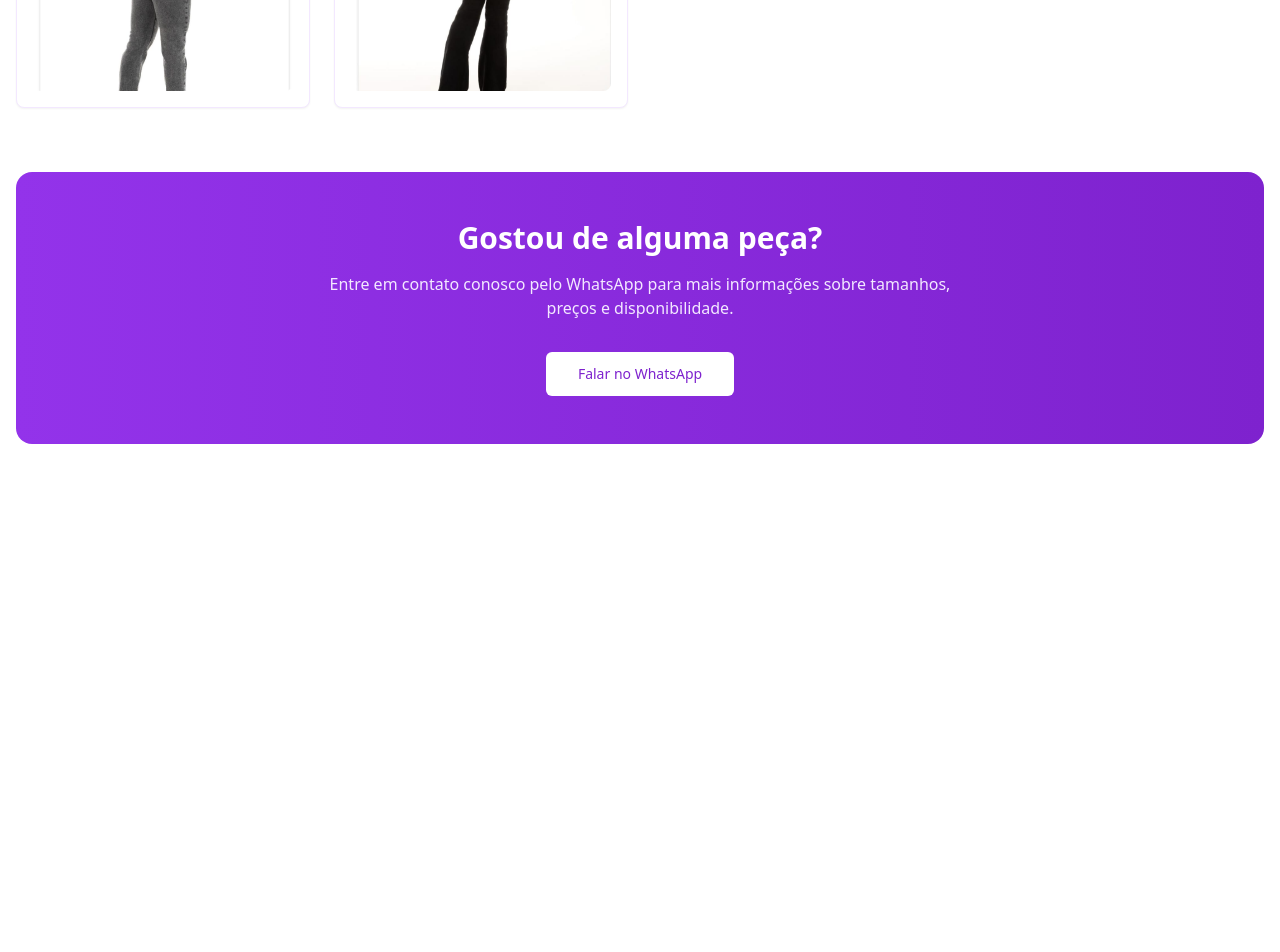
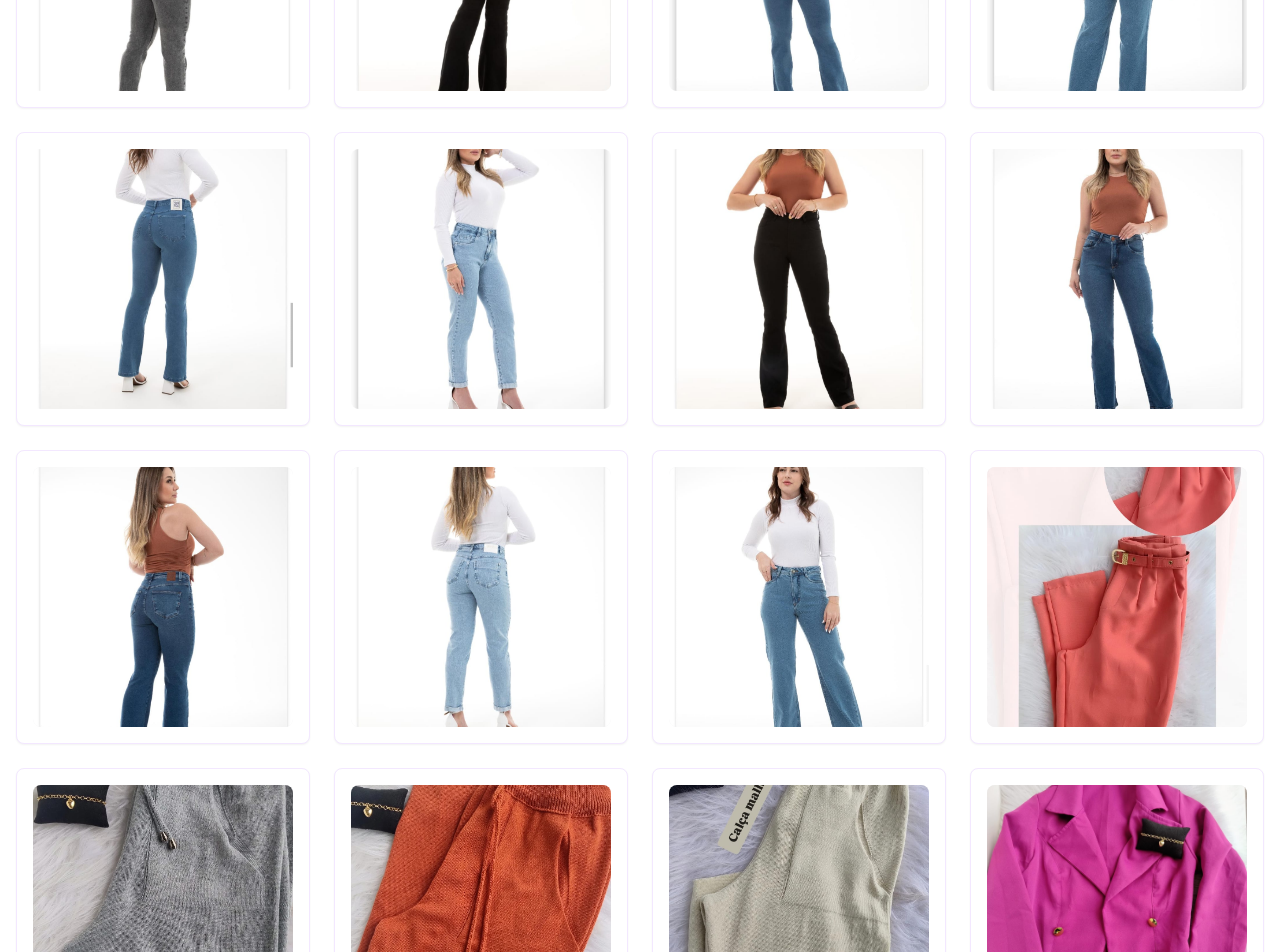
Before and after one commit to DevZipMateus/santos-style-booster, a React (Vite) app: page /produtos/feminino in a window 1280 px wide. Shown: the part 640-1592 px from the top of the page. Before the commit the page ends 1116 px from the top, so only its background shows below. Built offline with nearby package versions, Linux system fonts and the light colour scheme.

Commit message:
Add all category images
Updated category pages to include all images from their respective GitHub folders.

```diff
--- a/src/pages/CategoryJewelry.tsx
+++ b/src/pages/CategoryJewelry.tsx
@@ -11,7 +11,15 @@ const CategoryJewelry = () => {
     "/lovable-uploads/joias/IMG-20250715-WA0029(1).jpg",
     "/lovable-uploads/joias/IMG-20250715-WA0030(1).jpg",
     "/lovable-uploads/joias/IMG-20250715-WA0032(1).jpg",
-    "/lovable-uploads/joias/IMG-20250715-WA0033(1).jpg"
+    "/lovable-uploads/joias/IMG-20250715-WA0033(1).jpg",
+    "/lovable-uploads/joias/IMG-20250715-WA0034(1).jpg",
+    "/lovable-uploads/joias/IMG-20250715-WA0035(1).jpg",
+    "/lovable-uploads/joias/IMG-20250715-WA0036(1).jpg",
+    "/lovable-uploads/joias/IMG-20250715-WA0037(1).jpg",
+    "/lovable-uploads/joias/IMG-20250715-WA0038(1).jpg",
+    "/lovable-uploads/joias/IMG-20250715-WA0039(1).jpg",
+    "/lovable-uploads/joias/IMG-20250715-WA0040(1).jpg",
+    "/lovable-uploads/joias/IMG-20250715-WA0042(1).jpg"
   ];
 
   return (
--- a/src/pages/CategoryKids.tsx
+++ b/src/pages/CategoryKids.tsx
@@ -11,7 +11,12 @@ const CategoryKids = () => {
     "/lovable-uploads/infantil/IMG-20250605-WA0030.jpg",
     "/lovable-uploads/infantil/IMG-20250605-WA0031.jpg",
     "/lovable-uploads/infantil/IMG-20250819-WA0024(1).jpg",
-    "/lovable-uploads/infantil/IMG-20250819-WA0025(1).jpg"
+    "/lovable-uploads/infantil/IMG-20250819-WA0025(1).jpg",
+    "/lovable-uploads/infantil/IMG-20250819-WA0026(1).jpg",
+    "/lovable-uploads/infantil/IMG-20250819-WA0027(1).jpg",
+    "/lovable-uploads/infantil/IMG-20250819-WA0028(1).jpg",
+    "/lovable-uploads/infantil/IMG-20250819-WA0029(1).jpg",
+    "/lovable-uploads/infantil/IMG-20250819-WA0031(1).jpg"
   ];
 
   return (
--- a/src/pages/CategoryWomen.tsx
+++ b/src/pages/CategoryWomen.tsx
@@ -11,7 +11,21 @@ const CategoryWomen = () => {
     "/lovable-uploads/roupas femininas/IMG-20250814-WA0035.jpg",
     "/lovable-uploads/roupas femininas/IMG-20250814-WA0036.jpg",
     "/lovable-uploads/roupas femininas/IMG-20250814-WA0037.jpg",
-    "/lovable-uploads/roupas femininas/IMG-20250814-WA0038.jpg"
+    "/lovable-uploads/roupas femininas/IMG-20250814-WA0038.jpg",
+    "/lovable-uploads/roupas femininas/IMG-20250814-WA0039.jpg",
+    "/lovable-uploads/roupas femininas/IMG-20250814-WA0040.jpg",
+    "/lovable-uploads/roupas femininas/IMG-20250814-WA0041.jpg",
+    "/lovable-uploads/roupas femininas/IMG-20250814-WA0042.jpg",
+    "/lovable-uploads/roupas femininas/IMG-20250814-WA0043.jpg",
+    "/lovable-uploads/roupas femininas/IMG-20250814-WA0044.jpg",
+    "/lovable-uploads/roupas femininas/IMG-20250814-WA0045.jpg",
+    "/lovable-uploads/roupas femininas/IMG-20250814-WA0046.jpg",
+    "/lovable-uploads/roupas femininas/IMG-20250814-WA0047.jpg",
+    "/lovable-uploads/roupas femininas/IMG-20250815-WA0017(2).jpg",
+    "/lovable-uploads/roupas femininas/IMG-20250820-WA0131.jpg",
+    "/lovable-uploads/roupas femininas/IMG-20250820-WA0132.jpg",
+    "/lovable-uploads/roupas femininas/IMG-20250820-WA0133.jpg",
+    "/lovable-uploads/roupas femininas/IMG-20250820-WA0136.jpg"
   ];
 
   return (
```
